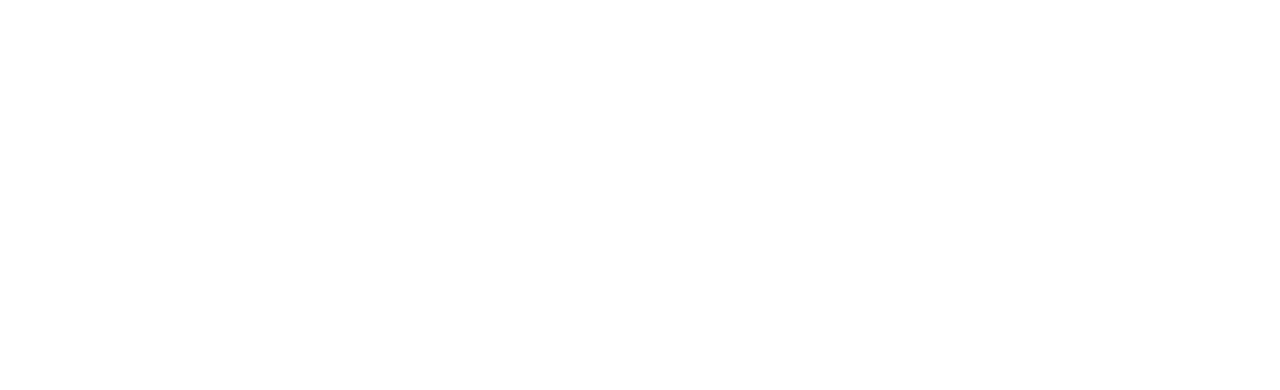
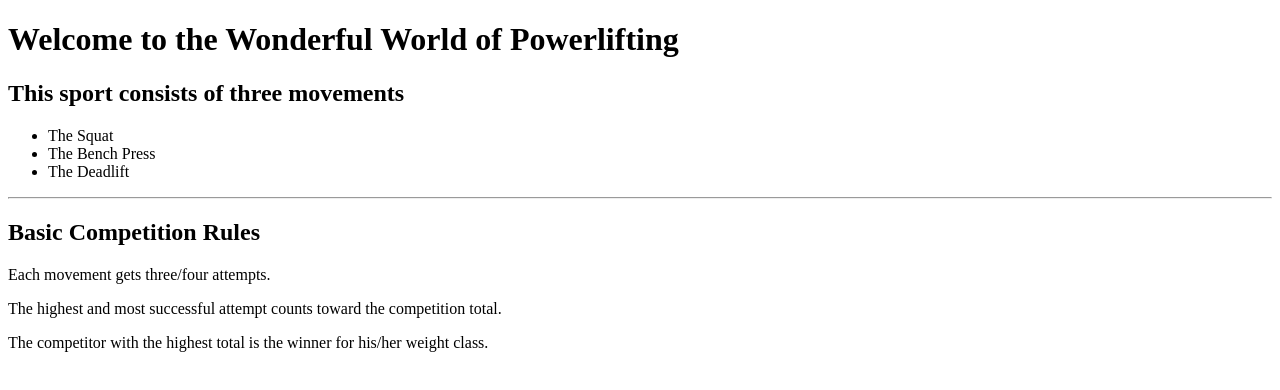
Before and after one commit to prajaysoni/prajaysoni.github.io, a plain HTML site: page index.html in a window 1280 px wide. Drawn offline with Linux system fonts and the light colour scheme.

Commit message:
Added text info relating to topic

```diff
--- a/index.html
+++ b/index.html
@@ -1,9 +1,27 @@
 <!DOCTYPE html>
 <html>
 <head>
-	<title></title>
+	<title>Powerlifting</title>
 </head>
+
 <body>
-
+	<h1>Welcome to the Wonderful World of Powerlifting</h1>
+	<h2>This sport consists of three movements</h2>
+	<ul>
+		<li>The Squat</li>
+		<li>The Bench Press</li>
+		<li>The Deadlift</li>
+	</ul>
+	<hr>
+	<h2>Basic Competition Rules</h2>
+	<p>
+		Each movement gets three/four attempts.
+	</p>
+	<p>
+		The highest and most successful attempt counts toward the competition total.
+	</p>
+	<p>
+		The competitor with the highest total is the winner for his/her weight class.
+	</p>
 </body>
 </html>
```
